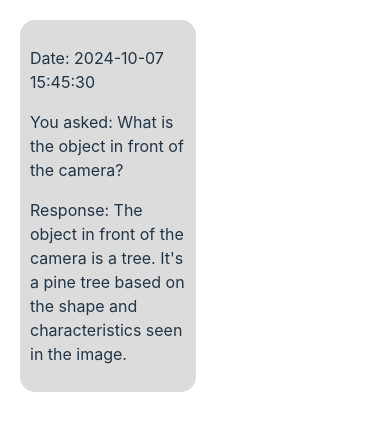
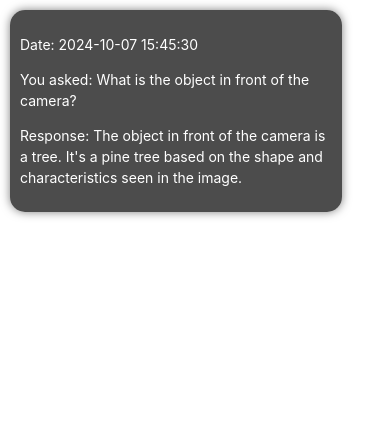
Before and after one commit to Ameenmohammed1/ar-glass, a React (Vite) app: page / in a window 390 px wide. Shown: the top 430 px of the page. Built offline with nearby package versions, Linux system fonts and the light colour scheme; no server answers.

Commit message:
back cammera

```diff
--- a/src/App.css
+++ b/src/App.css
@@ -1,25 +1,45 @@
-.mainCanvac{
+/* Container for the camera feed */
+.mainCanvac {
   width: 100%;
   height: 100vh;
   display: flex;
   align-items: center;
   justify-content: center;
   position: relative;
-
+  overflow: hidden; /* Ensure no scrollbars for the full-screen layout */
 }
 
-.camera{
-
+/* Video stream styling */
+.camera {
   width: 100% !important;
   height: 100vh !important;
+  object-fit: cover; /* Ensures the video covers the full viewport without distortion */
+  position: absolute; /* Ensures video covers the whole viewport */
+  top: 0;
+  left: 0;
 }
-.overlay{
+
+/* Styling for the overlay that displays the AI's response */
+.overlay {
   position: absolute;
   left: 20px;
   top: 20px;
-  background: #00000023;
+  background: rgba(0, 0, 0, 0.7); /* Semi-transparent dark background */
+  color: white; /* Text color for better readability */
   width: 40%;
   border-radius: 15px;
   padding: 10px;
+  font-size: 16px; /* Adjust text size for readability */
+  box-shadow: 0px 0px 10px rgba(0, 0, 0, 0.5); /* Add a subtle shadow for depth */
+  z-index: 10; /* Ensure the overlay appears on top of the video */
+}
 
+/* Responsive adjustments for smaller screens */
+@media (max-width: 768px) {
+  .overlay {
+    width: 80%; /* Make the overlay wider on smaller screens */
+    left: 10px;
+    top: 10px;
+    font-size: 14px; /* Adjust font size for smaller screens */
+  }
 }
--- a/src/App.jsx
+++ b/src/App.jsx
@@ -5,9 +5,11 @@ import './App.css'
 function App() {
     const videoRef = useRef(null);
     const canvasRef = useRef(null);
-    const [responseData, setResponseData] = useState({ date: "2024-10-07 15:45:30",
+    const [responseData, setResponseData] = useState({
+        date: "2024-10-07 15:45:30",
         question: "What is the object in front of the camera?",
-      description: "The object in front of the camera is a tree. It's a pine tree based on the shape and characteristics seen in the image.",}); // To store API response data
+        description: "The object in front of the camera is a tree. It's a pine tree based on the shape and characteristics seen in the image.",
+    }); // To store API response data
     const [isListening, setIsListening] = useState(false);
     const [speechRecognition, setSpeechRecognition] = useState(null);
 
@@ -27,7 +29,6 @@ function App() {
             recognition.onresult = (event) => {
                 const transcript = event.results[event.resultIndex][0].transcript.toLowerCase();
                 console.log('Transcript:', transcript);
-
 
                 // If the transcript includes "Alex", extract the question after "Alex"
                 if (transcript.includes('alex')) {
@@ -53,9 +54,13 @@ function App() {
         startCamera(); // Automatically start the camera when the app is loaded
     }, []);
 
-    // Function to start the video stream from the user's camera
+    // Function to start the video stream from the user's back camera
     const startCamera = () => {
-        navigator.mediaDevices.getUserMedia({ video: true })
+        navigator.mediaDevices.getUserMedia({
+            video: {
+                facingMode: { exact: 'environment' } // 'environment' specifies the back camera
+            }
+        })
         .then(stream => {
             videoRef.current.srcObject = stream; // Set the video source to the user's camera stream
             videoRef.current.play(); // Play the video
@@ -72,7 +77,7 @@ function App() {
         const imageData = canvasRef.current.toDataURL('image/jpeg'); // Convert the canvas to a JPEG data URL
 
         // Send the image and the question to the backend API for analysis
-        axios.post('http://localhost:8000/api/analyze-image/', { image: imageData })
+        axios.post('http://localhost:8000/api/analyze-image/', { image: imageData, question: question })
             .then(response => {
                 // Store the response data (e.g., date and description) from the API
                 setResponseData({
@@ -97,13 +102,10 @@ function App() {
     };
 
     return (
-        <div className='mainCanvac'>
-
+        <div className='mainCanvas'>
             <video ref={videoRef} className='camera' autoPlay />
             {/* Hidden canvas to capture the image */}
             <canvas ref={canvasRef} className='camera' style={{ display: 'none' }} />
-
-
 
             {/* Button to toggle speech recognition */}
             {/* <div>
```
Lines whose indentation alone changed are shown as unchanged.
